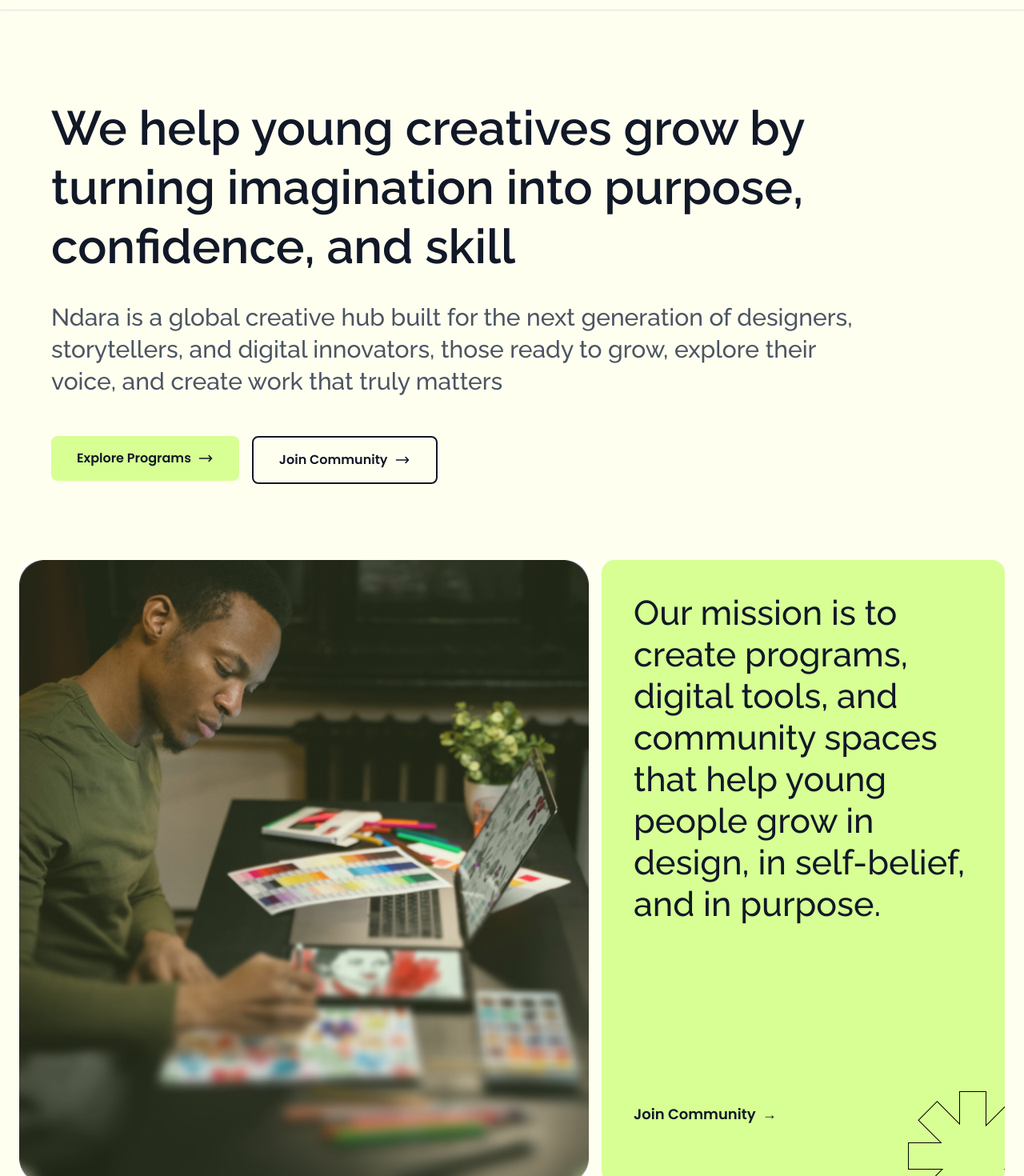
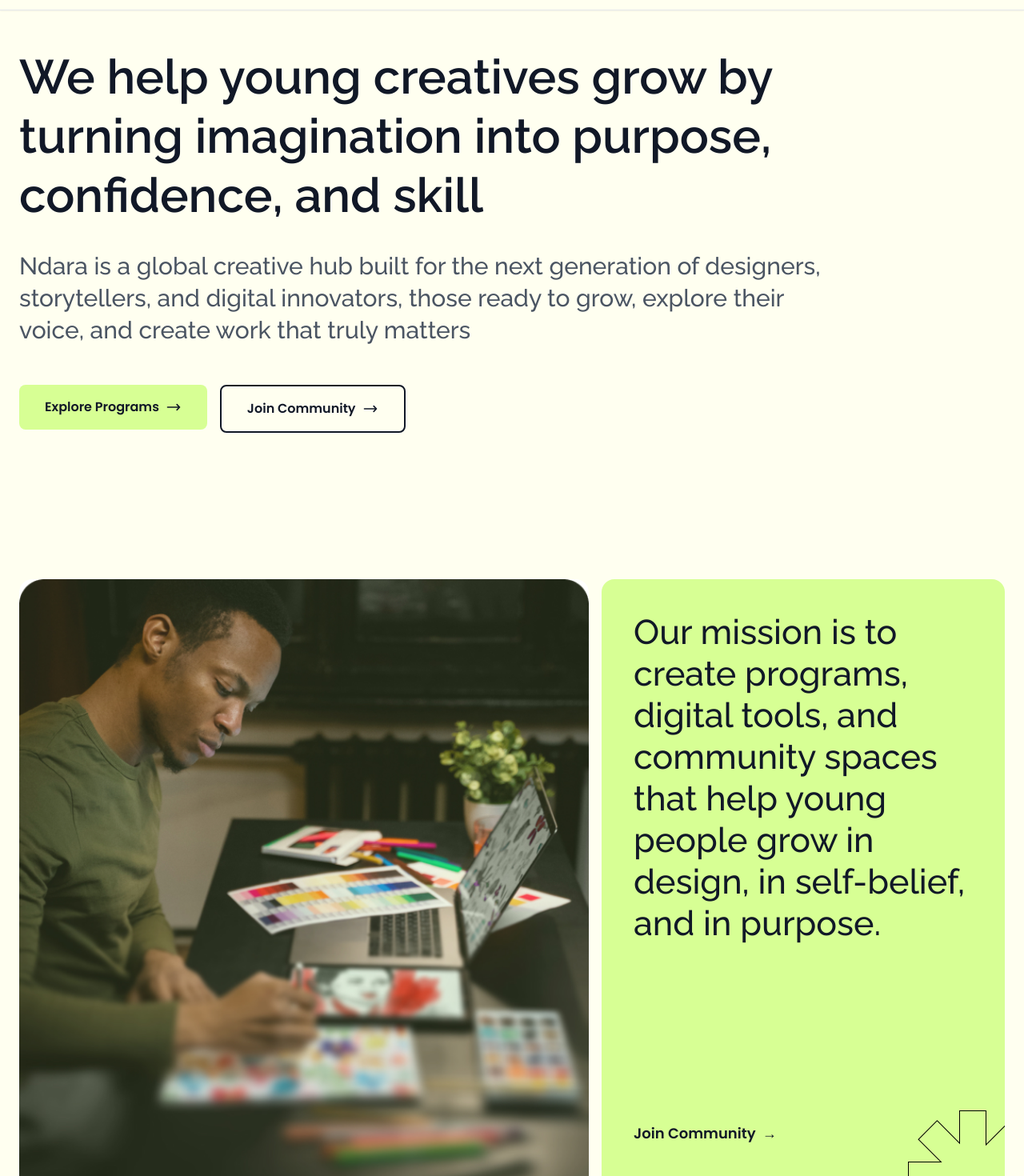
Before and after one commit to raysummer9/ndaraacademy_landingpage, a Next.js app: page / in a window 1280 px wide. Shown: the part 100-1570 px from the top of the page at 80% size. Built offline with nearby package versions, Linux system fonts and the light colour scheme.

Commit message:
Responsove large screen fixes (Hero and Mision)

```diff
--- a/src/components/sections/HeroSection.tsx
+++ b/src/components/sections/HeroSection.tsx
@@ -4,8 +4,8 @@ import Link from 'next/link'
 
 const HeroSection = () => {
   return (
-    <section className="min-h-[80vh] sm:min-h-screen flex items-center px-6 sm:px-6 pt-32 sm:pt-32 pb-4 sm:pb-0 bg-[#fffff0]">
-      <div className="max-w-full mx-auto">
+    <section className="min-h-[80vh] sm:min-h-screen flex items-center px-6 sm:px-6 pt-32 sm:pt-6 pb-4 sm:pb-6 bg-[#fffff0]">
+      <div className="max-w-7xl mx-auto w-full">
         {/* Main Heading */}
         <h1
           className="text-gray-900 mb-6 sm:mb-8 max-w-full sm:max-w-6xl text-left animate-fade-in-up text-3xl sm:text-4xl md:text-5xl lg:text-6xl xl:text-[60px] leading-tight sm:leading-tight lg:leading-[74px] font-['Raleway'] font-semibold mt-8 sm:mt-0"
--- a/src/components/sections/MissionSection.tsx
+++ b/src/components/sections/MissionSection.tsx
@@ -2,9 +2,9 @@ import React from 'react';
 
 const MissionSection = () => {
   return (
-    <section className="pt-8 sm:pt-0 pb-3 sm:pb-12 bg-[#fffff0] relative overflow-visible">
-      <div className="max-w-full mx-auto px-6 sm:px-6 relative">
-        <div className="grid grid-cols-1 lg:grid-cols-12 gap-4 items-stretch">
+    <section className="pt-8 sm:pt-6 pb-3 sm:pb-6 bg-[#fffff0] relative overflow-visible">
+      <div className="max-w-7xl mx-auto px-6 sm:px-6 relative flex justify-start">
+        <div className="grid grid-cols-1 lg:grid-cols-12 gap-4 items-stretch justify-start">
           {/* Left Column - Image (60% width) */}
           <div className="order-1 lg:order-1 lg:col-span-7 flex items-stretch animate-fade-in-up animation-delay-200">
             <div className="w-full h-full flex items-stretch overflow-hidden rounded-2xl">
```
